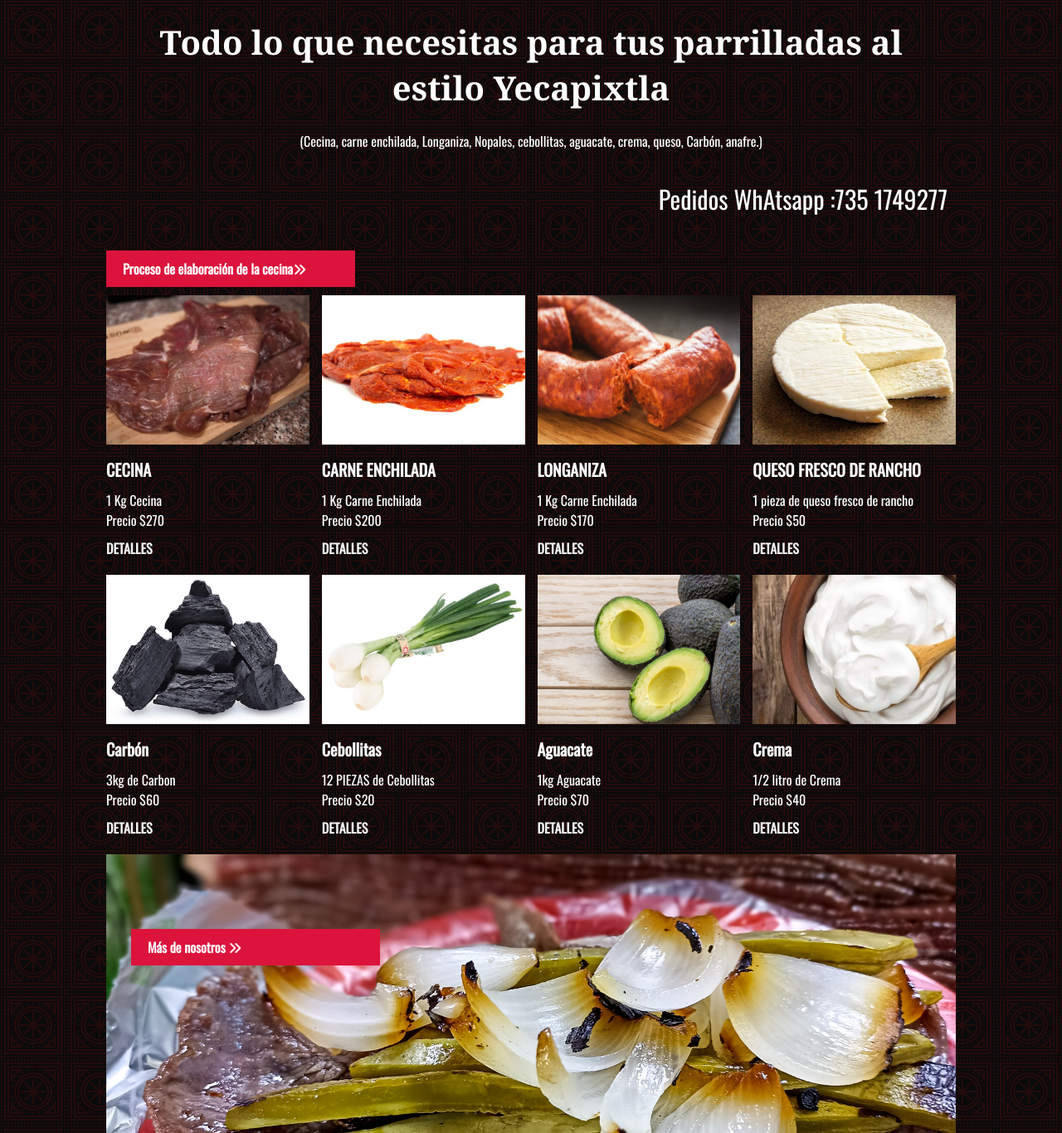
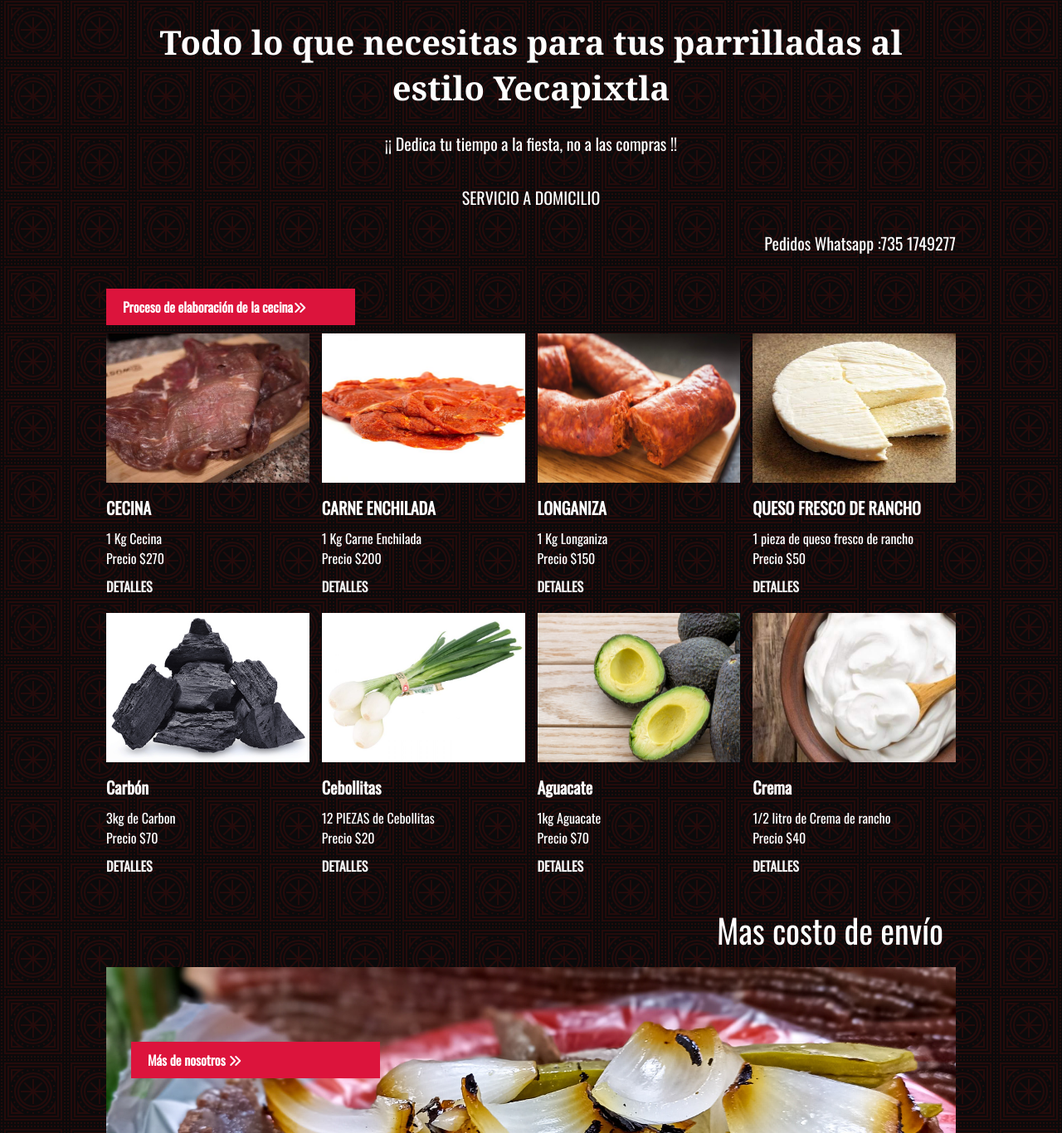
Before and after one commit to Cecinalosarcos2022/cecinalosarcos2022.github.io, a plain HTML site: page index.html in a window 1280 px wide. Shown: the part 404-1770 px from the top of the page at 83% size. Drawn offline with nearby package versions, Linux system fonts and the light colour scheme.

Commit message:
Add files via upload

```diff
--- a/index.html
+++ b/index.html
@@ -73,13 +73,11 @@
 
           <div class="informes">
               <h1>Todo lo que necesitas para tus parrilladas al estilo Yecapixtla</h1>
-              <p>(Cecina, carne enchilada, Longaniza, Nopales, cebollitas, aguacate, crema, queso,
-                    Carbón, anafre.)
-             </p>
-
+              <p> ¡¡ Dedica tu tiempo a la fiesta, no a las compras !!</p>
+               <p> SERVICIO A DOMICILIO</p>
           </div>
 
-          <p class="pedidos">Pedidos WhAtsapp :735 1749277</p>
+          <p class="pedidos">Pedidos Whatsapp :735 1749277</p>
 
         <a href="#" class="btn">Proceso de elaboración de la cecina<li class="fas fa-angle-double-right"></li></a>
         <div class="new-cards">
@@ -104,8 +102,8 @@
              <div>
                 <img src=img/longaniza.jpeg alt="">
                 <h3>LONGANIZA</h3>
-               <p>1 Kg Carne Enchilada</p>
-               <p>Precio $170</p>
+               <p>1 Kg Longaniza</p>
+               <p>Precio $150</p>
                <a href="#">Detalles <i class="fas fa-angle-double-rigth"></i></a>
              </div>
 
@@ -128,7 +126,7 @@
                <img src=img/carbon.jpg alt="">
                <h3>Carbón</h3>
                <p>3kg de Carbon </p>
-                <p>Precio $60</p>
+                <p>Precio $70</p>
                <a href="#">Detalles <i class="fas fa-angle-double-rigth"></i></a>
 
             </div>
@@ -152,7 +150,7 @@
              <div>
                 <img src=img/crema.jpg alt="">
                 <h3>Crema</h3>
-                <p>1/2 litro de Crema</p>
+                <p>1/2 litro de Crema de rancho</p>
                 <p>Precio $40</p>
 
                 <a href="#">Detalles <i class="fas fa-angle-double-rigth"></i></a>
@@ -160,6 +158,10 @@
              </div>
         </div>
 
+        <div class="envio">
+            <p > Mas costo de envío</p>
+
+        </div>
 
         <section class="cards-banner-one">
             <div class="content">
@@ -180,6 +182,11 @@
                <a href="#" class="btn"> Mas detalles <i class="fas fa-angle-double-right"></i></a>
             </div>
         </section>
+
+
+
+
+
 
         <section class="social">
 
--- a/styles.css
+++ b/styles.css
@@ -150,6 +150,7 @@ hr{
 .informes p{
 
     text-align: center;
+    font-size: 20px;
     padding: 10px;
     padding-bottom: 25px;
 
@@ -158,9 +159,9 @@ hr{
 .pedidos{
 
     text-align: right;
-    padding: 10px;
+
     padding-bottom: 40px;
-    font-size: 30px;
+    font-size: 20px;
 
 }
 
@@ -271,6 +272,14 @@ margin: 10px 0 20px 0;
         margin:50px;
    }
 
+   .envio p{
+
+    text-align:right  ;
+    padding: 15px;
+    font-size: 40px;
+
+}
+
    .social p{
     text-align: center;
     font-size: 30px;
```
